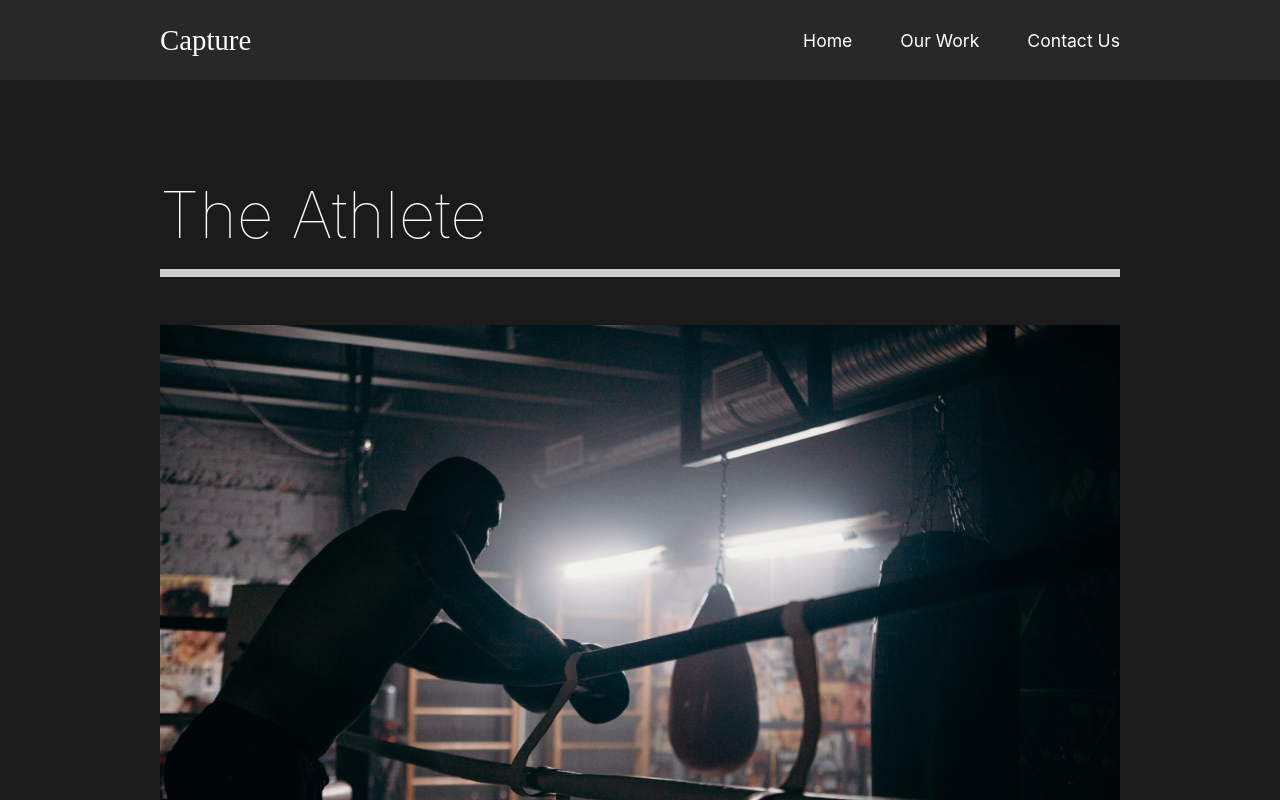
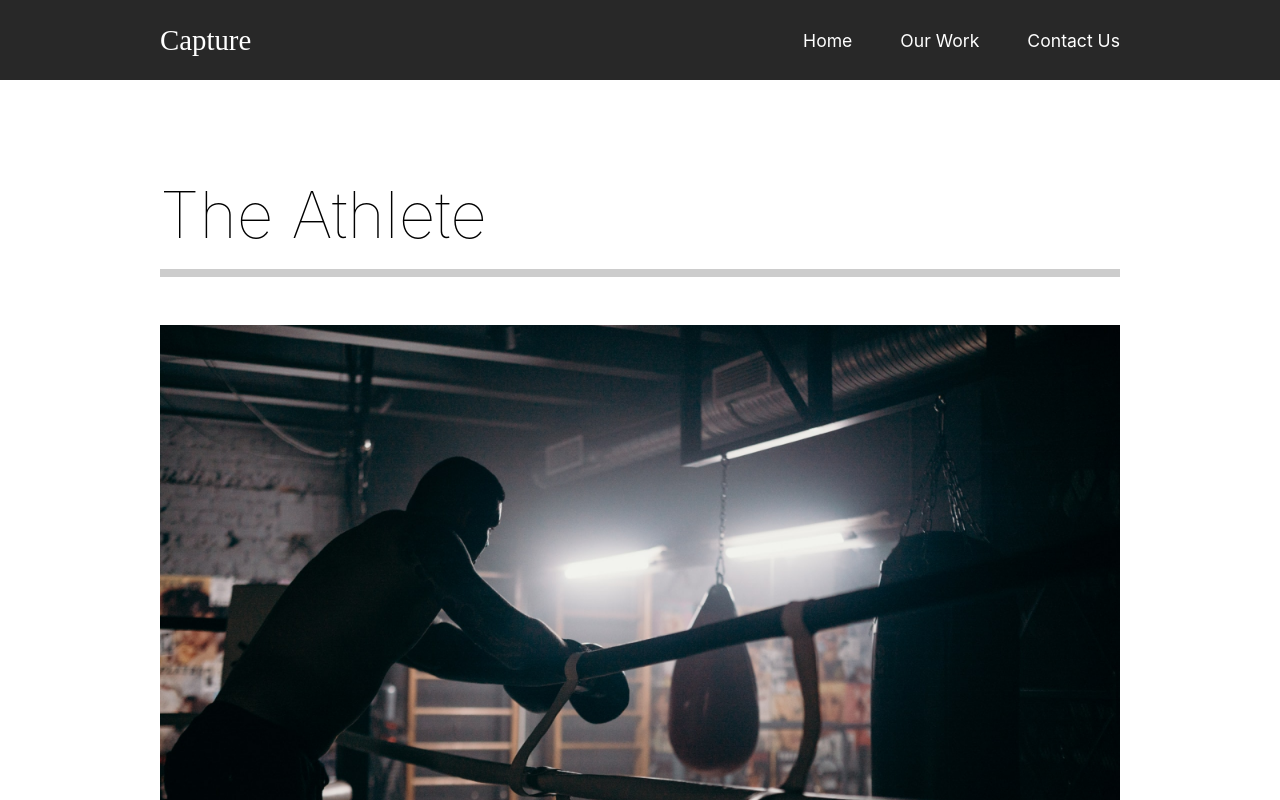
Before and after one commit to KaungKhantThar7777/capture, a React (Create React App) app: page /work in a window 1280 px wide. Shown: the top 800 px of the page. Built offline with nearby package versions, Linux system fonts and the light colour scheme; the HTML template or start-up script is replaced by a standard one.

Commit message:
Added Page Transition

```diff
--- a/src/App.js
+++ b/src/App.js
@@ -1,4 +1,5 @@
-import { Route, Switch } from "react-router-dom";
+import { Route, Switch, useLocation } from "react-router-dom";
+import { AnimatePresence } from "framer-motion";
 import Nav from "./components/Nav";
 import { GlobalStyle } from "./GlobalStyle";
 import ContactUspage from "./pages/ContactUspage";
@@ -7,16 +8,20 @@
 import OurWorkPage from "./pages/OurWorkPage";
 
 function App() {
+  const location = useLocation();
+  console.log(location);
   return (
     <div className="App">
       <GlobalStyle />
       <Nav />
-      <Switch>
-        <Route exact path="/" component={HomePage} />
-        <Route exact path="/work" component={OurWorkPage} />
-        <Route path="/work/:id" component={MovieDetails} />
-        <Route path="/contact" component={ContactUspage} />
-      </Switch>
+      <AnimatePresence exitBeforeEnter>
+        <Switch location={location} key={location.key}>
+          <Route exact path="/" component={HomePage} />
+          <Route exact path="/work" component={OurWorkPage} />
+          <Route path="/work/:id" component={MovieDetails} />
+          <Route path="/contact" component={ContactUspage} />
+        </Switch>
+      </AnimatePresence>
     </div>
   );
 }
--- /dev/null
+++ b/src/animation.js
@@ -0,0 +1,20 @@
+export const pageAnimation = {
+  hidden: {
+    opacity: 0,
+    y: 300,
+  },
+  show: {
+    opacity: 1,
+    y: 0,
+    transition: {
+      duration: 1,
+    },
+  },
+  exit: {
+    opacity: 0,
+    y: 300,
+    transition: {
+      duration: 1,
+    },
+  },
+};
--- a/src/components/About.js
+++ b/src/components/About.js
@@ -1,5 +1,4 @@
 import React from "react";
-import styled from "styled-components";
 import home1 from "../img/home1.png";
 import {
   StyledAbout,
--- a/src/pages/ContactUspage.js
+++ b/src/pages/ContactUspage.js
@@ -1,10 +1,17 @@
 import React from "react";
+import { motion } from "framer-motion";
+import { pageAnimation } from "../animation";
 
 const ContactUspage = () => {
   return (
-    <div>
+    <motion.div
+      variants={pageAnimation}
+      exit="exit"
+      initial="hidden"
+      animate="show"
+    >
       <h1>Contact Us page</h1>
-    </div>
+    </motion.div>
   );
 };
 
--- a/src/pages/HomePage.js
+++ b/src/pages/HomePage.js
@@ -1,3 +1,5 @@
+import { motion } from "framer-motion";
+import { pageAnimation } from "../animation";
 import React from "react";
 import About from "../components/About";
 import Faq from "../components/Faq";
@@ -5,11 +7,16 @@
 
 const HomePage = () => {
   return (
-    <React.Fragment>
+    <motion.div
+      variants={pageAnimation}
+      exit="exit"
+      initial="hidden"
+      animate="show"
+    >
       <About />
       <Services />
       <Faq />
-    </React.Fragment>
+    </motion.div>
   );
 };
 
--- a/src/pages/MovieDetails.js
+++ b/src/pages/MovieDetails.js
@@ -1,6 +1,8 @@
 import React, { useEffect, useState } from "react";
 import styled from "styled-components";
 import { MovieState } from "../movieState";
+import { motion } from "framer-motion";
+import { pageAnimation } from "../animation";
 
 const movies = MovieState();
 
@@ -14,7 +16,12 @@
   return (
     <>
       {movie && (
-        <div>
+        <motion.div
+          variants={pageAnimation}
+          exit="exit"
+          initial="hidden"
+          animate="show"
+        >
           <StyledHeadline>
             <h2>{movie.title}</h2>
             <img src={movie.mainImg} alt="movie" />
@@ -27,7 +34,7 @@
           <StyledImageDisplay>
             <img src={movie.secondaryImg} alt="Secondary Img" />
           </StyledImageDisplay>
-        </div>
+        </motion.div>
       )}
     </>
   );
--- a/src/pages/OurWorkPage.js
+++ b/src/pages/OurWorkPage.js
@@ -1,5 +1,7 @@
 import React from "react";
 import styled from "styled-components";
+import { motion } from "framer-motion";
+import { pageAnimation } from "../animation";
 
 import athlete from "../img/athlete-small.png";
 import theracer from "../img/theracer-small.png";
@@ -8,7 +10,13 @@
 
 const OurWorkPage = () => {
   return (
-    <StyledWork>
+    <StyledWork
+      variants={pageAnimation}
+      exit="exit"
+      initial="hidden"
+      animate="show"
+      style={{ background: "#fff" }}
+    >
       <StyledMovie>
         <h2>The Athlete</h2>
         <div className="line"></div>
@@ -34,9 +42,10 @@
   );
 };
 
-const StyledWork = styled.div`
+const StyledWork = styled(motion.div)`
   min-height: 100vh;
   padding: 5rem 10rem;
+  color: #000;
 `;
 const StyledMovie = styled.div`
   padding-bottom: 5rem;
```
